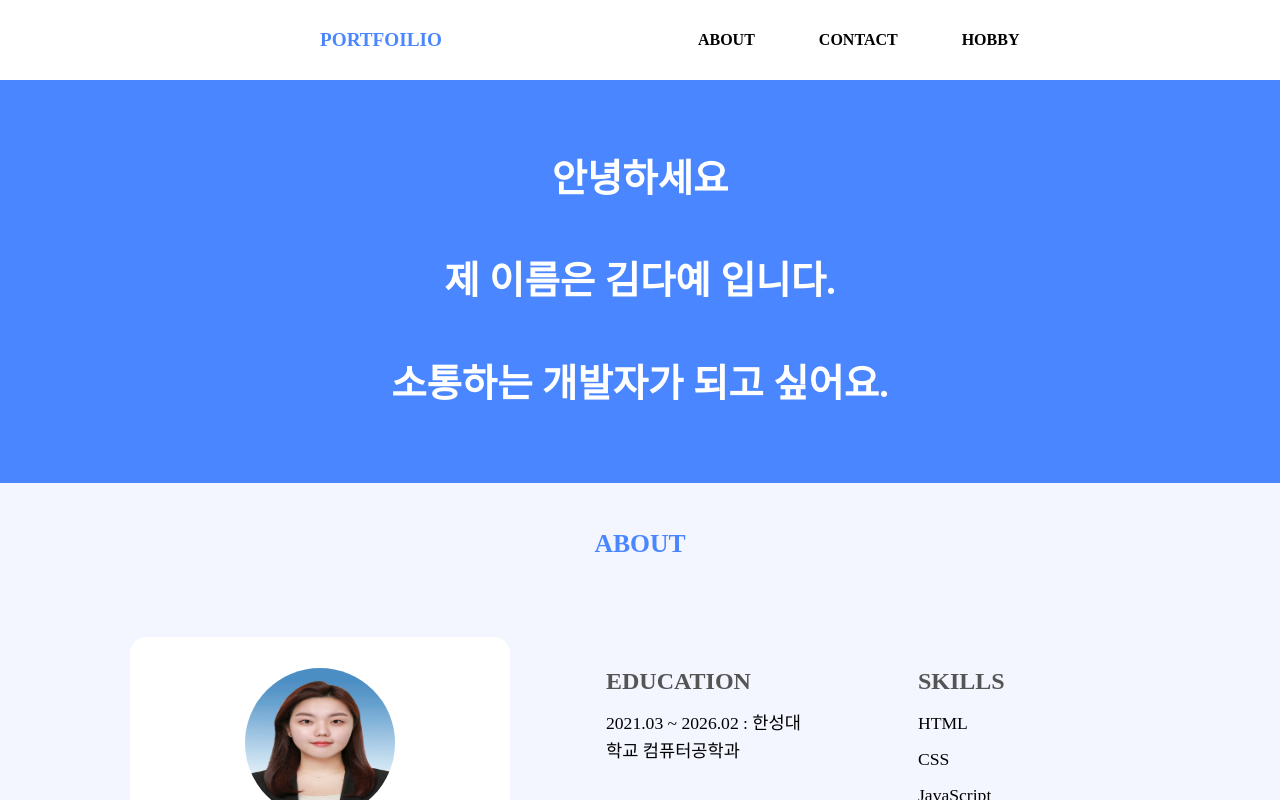
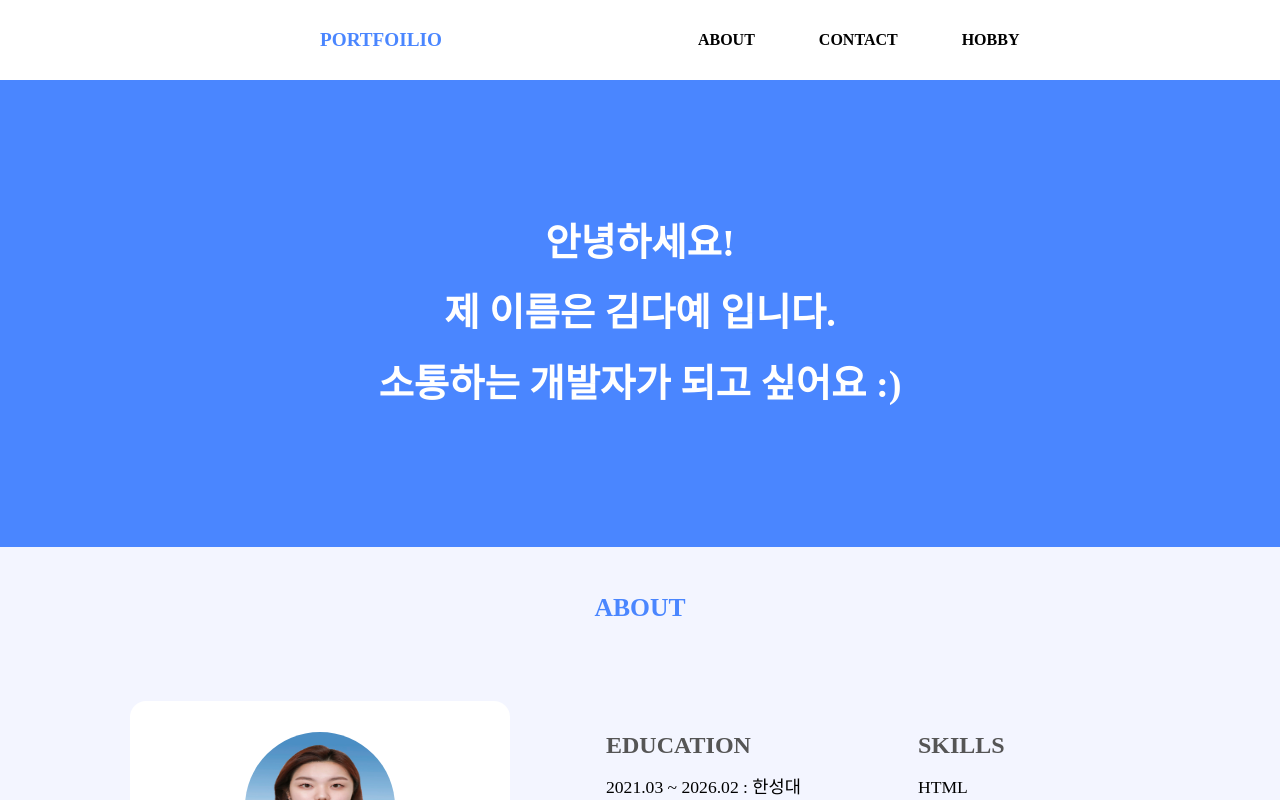
Before and after one commit to HSU-Likelion-Frontend-13th/Team-3, a React (Create React App) app in the folder Week4/daye/: page / in a window 1280 px wide. Shown: the top 800 px of the page. Built offline with nearby package versions, Linux system fonts and the light colour scheme.

Commit message:
fix: hero content padding 수정

```diff
--- a/Week4/daye/src/components/Hero.jsx
+++ b/Week4/daye/src/components/Hero.jsx
@@ -9,7 +9,7 @@ const HeroLayout = styled.div`
     flex-direction: column; /*세로 방향*/
     justify-content: center;
     align-items: center;
-    padding: 3rem;
+    padding: 8rem;
 
 `;
 
@@ -17,7 +17,7 @@ const HeroContent = styled.p`
     text-align: center;
     color: white;
     font-size: 3vw;
-    padding: 2rem 0;
+    padding: 1rem 0;
     font-weight: bold;
 
 `;
@@ -26,9 +26,9 @@ const HeroContent = styled.p`
 export default function Hero() {
   return (
    <HeroLayout>
-    <HeroContent>안녕하세요</HeroContent>
+    <HeroContent>안녕하세요!</HeroContent>
     <HeroContent>제 이름은 김다예 입니다.</HeroContent>
-    <HeroContent>소통하는 개발자가 되고 싶어요.</HeroContent>
+    <HeroContent>소통하는 개발자가 되고 싶어요 :)</HeroContent>
    </HeroLayout>
   )
 }
```
